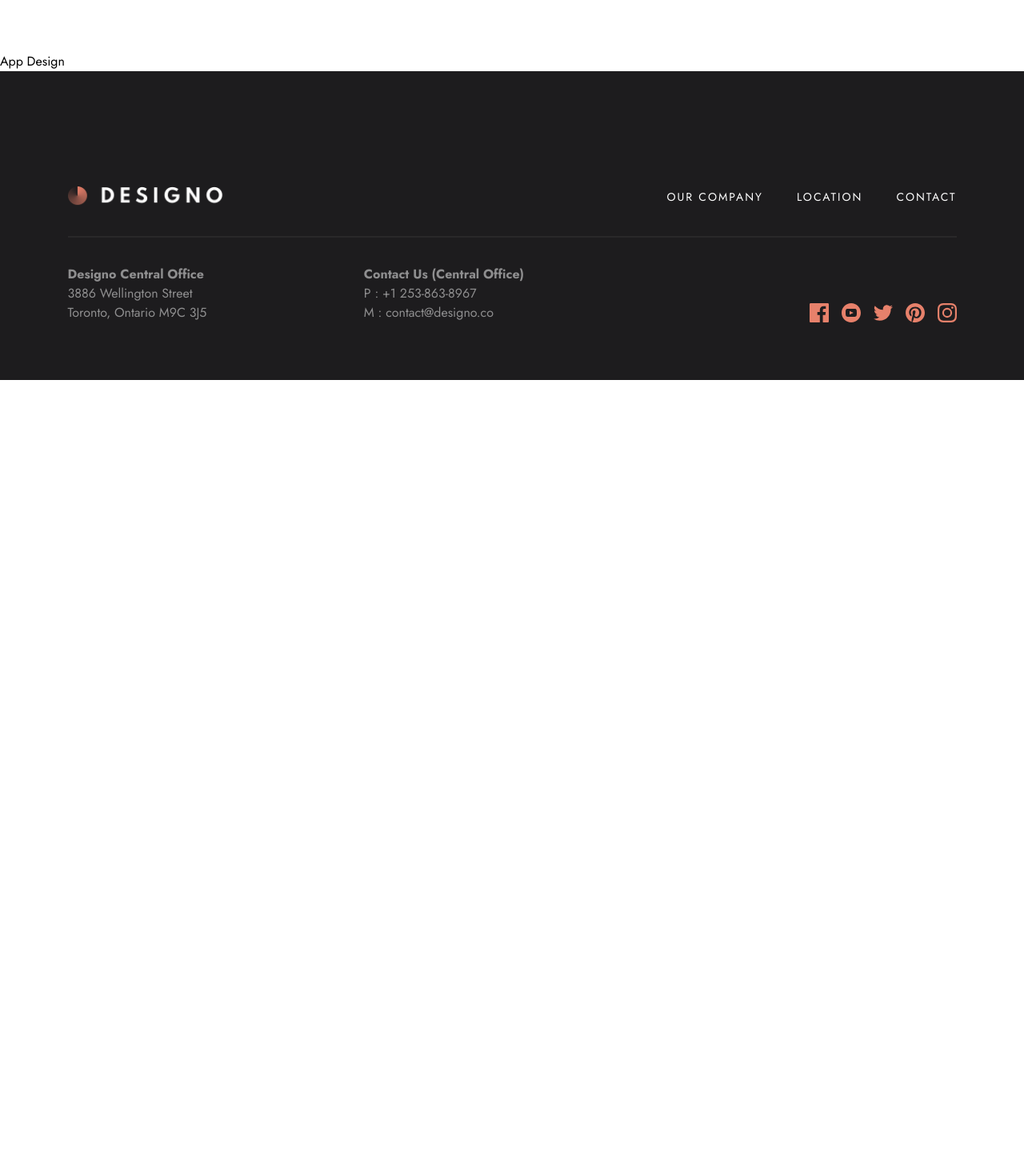
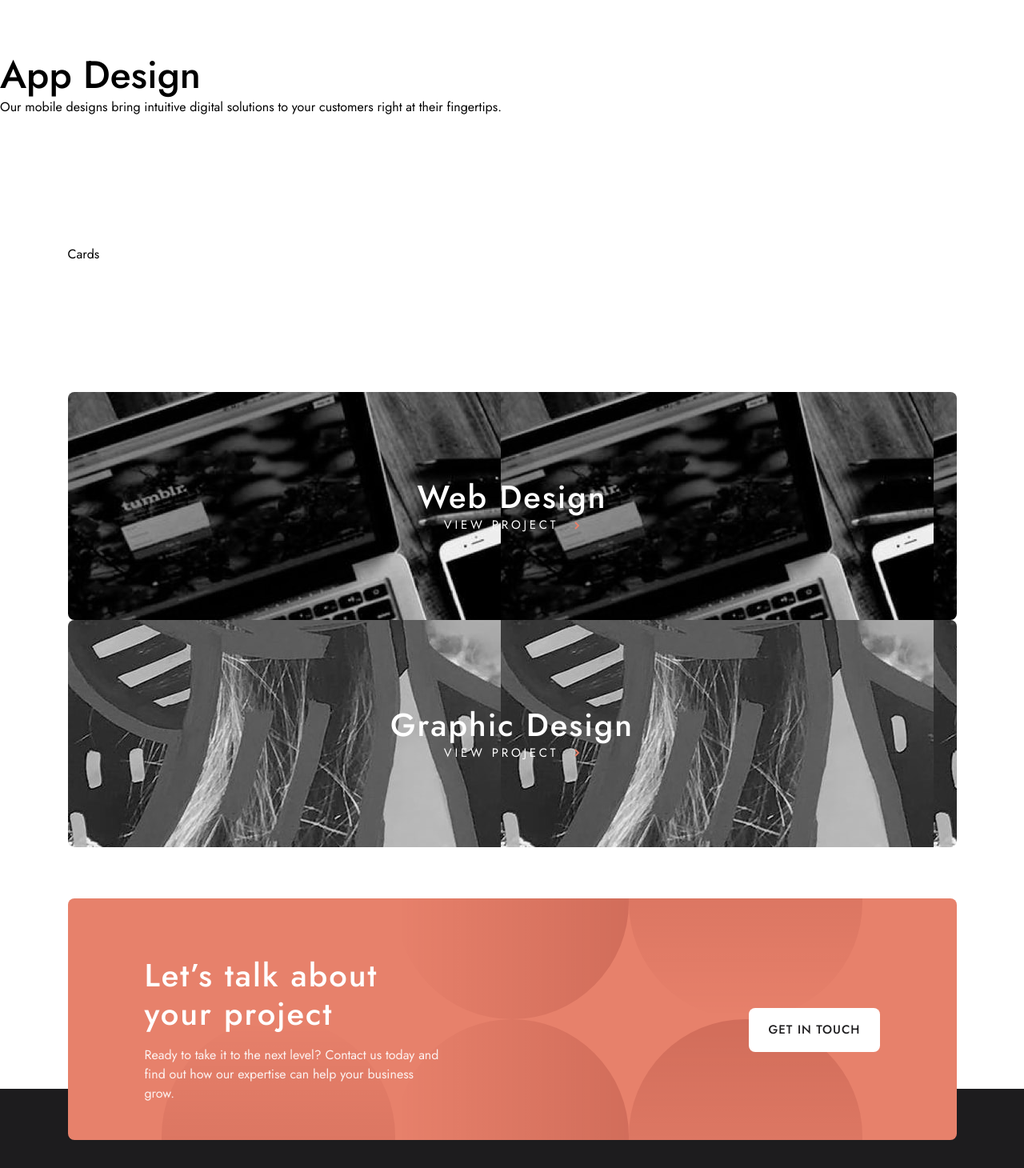
Before and after one commit to nivancheva/designo-multi-page-website-react, a Next.js app: page /design/app in a window 1280 px wide. Shown: the part 90-1550 px from the top of the page at 80% size. Before the commit the page ends 800 px from the top, so only its background shows below. Built offline with nearby package versions, Linux system fonts and the light colour scheme.

Commit message:
add app design page content

```diff
--- a/src/app/design/app/page.jsx
+++ b/src/app/design/app/page.jsx
@@ -1,7 +1,26 @@
+import DesignLink from '../../components/DesignLink/DesignLink'
+import designsJson from '../../../designs.json'
+import GetInTouch from '../../components/GetInTouch/GetInTouch'
+
 export default function AppDesign() {
     return (
-        <div>
-            App Design
+        <div className=''>
+            <div className='design-heading'>
+                <h1>App Design</h1>
+                <p>Our mobile designs bring intuitive digital solutions to your customers right at their fingertips.</p>
+            </div>
+            <div className='section-gap container'>
+                Cards
+            </div>
+
+            <div className='links-designs grid section-gap container'>
+                <DesignLink design={designsJson.webDesign}/>
+                <DesignLink design={designsJson.graphicDesign}/>
+            </div>
+
+            <div className='translateY container'>
+                <GetInTouch />
+            </div>
         </div>
     )
 }
```
